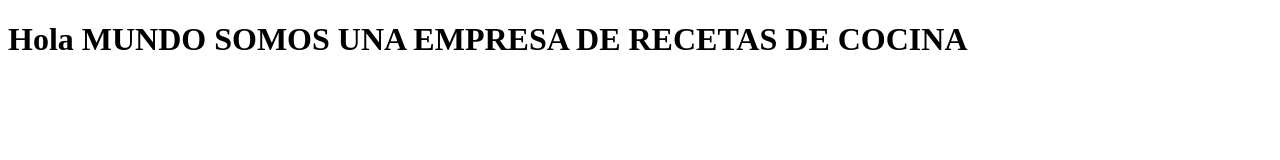
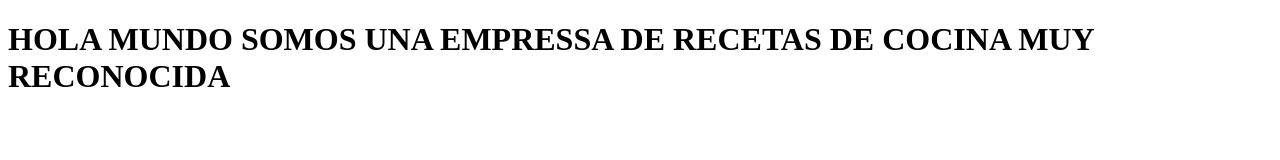
Before and after one commit to salasjose657-tech/recetasa, a plain HTML site: page index.html in a window 1280 px wide. Drawn offline with Linux system fonts and the light colour scheme.

Commit message:
Add files via upload

```diff
--- a/index.html
+++ b/index.html
@@ -6,6 +6,6 @@
     <title>Document</title>
 </head>
 <body>
-    <h1>Hola MUNDO SOMOS UNA EMPRESA DE RECETAS DE COCINA</h1>
+    <h1>HOLA MUNDO SOMOS UNA EMPRESSA DE RECETAS DE COCINA MUY RECONOCIDA</h1>
 </body>
 </html>
```
